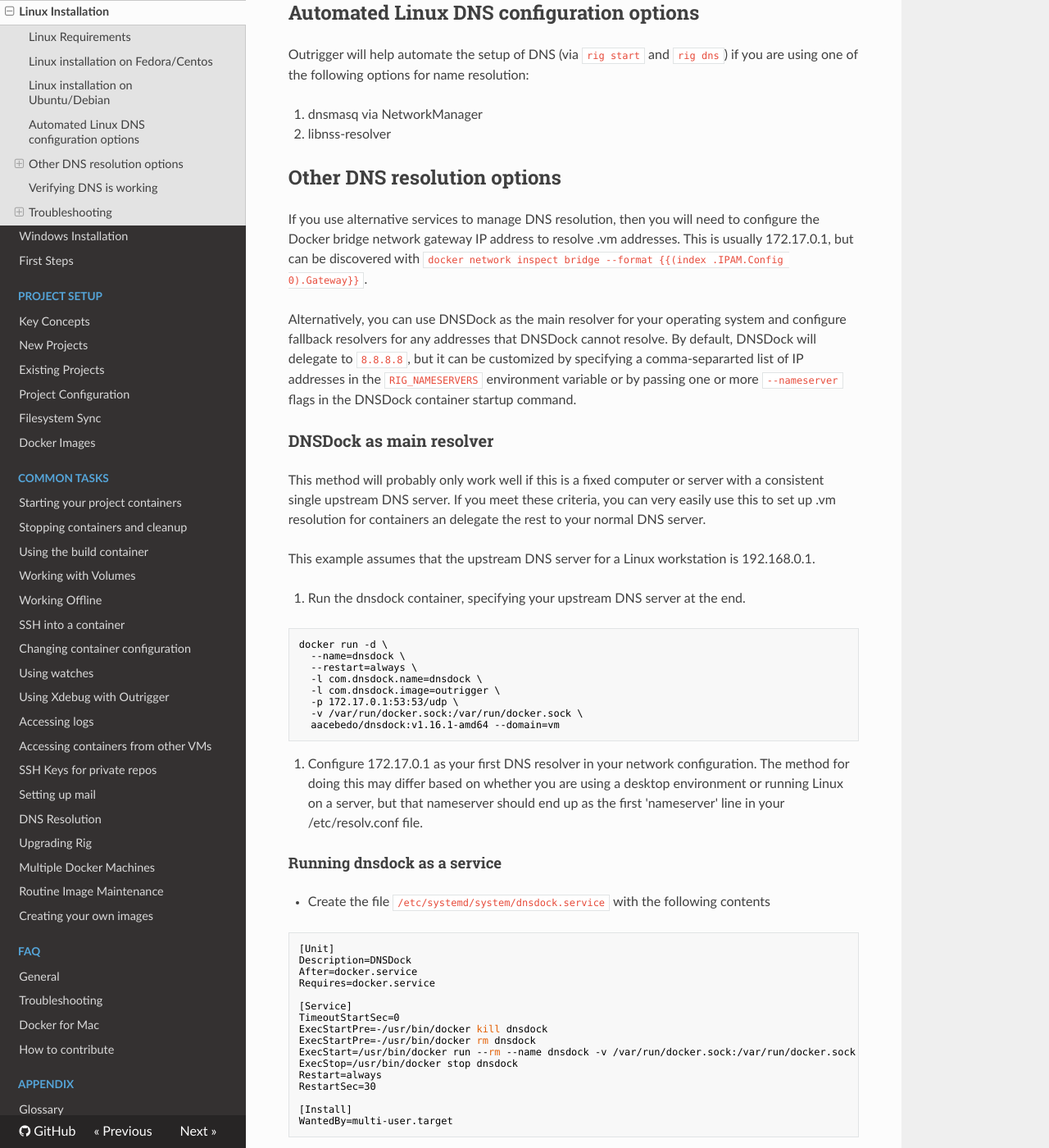
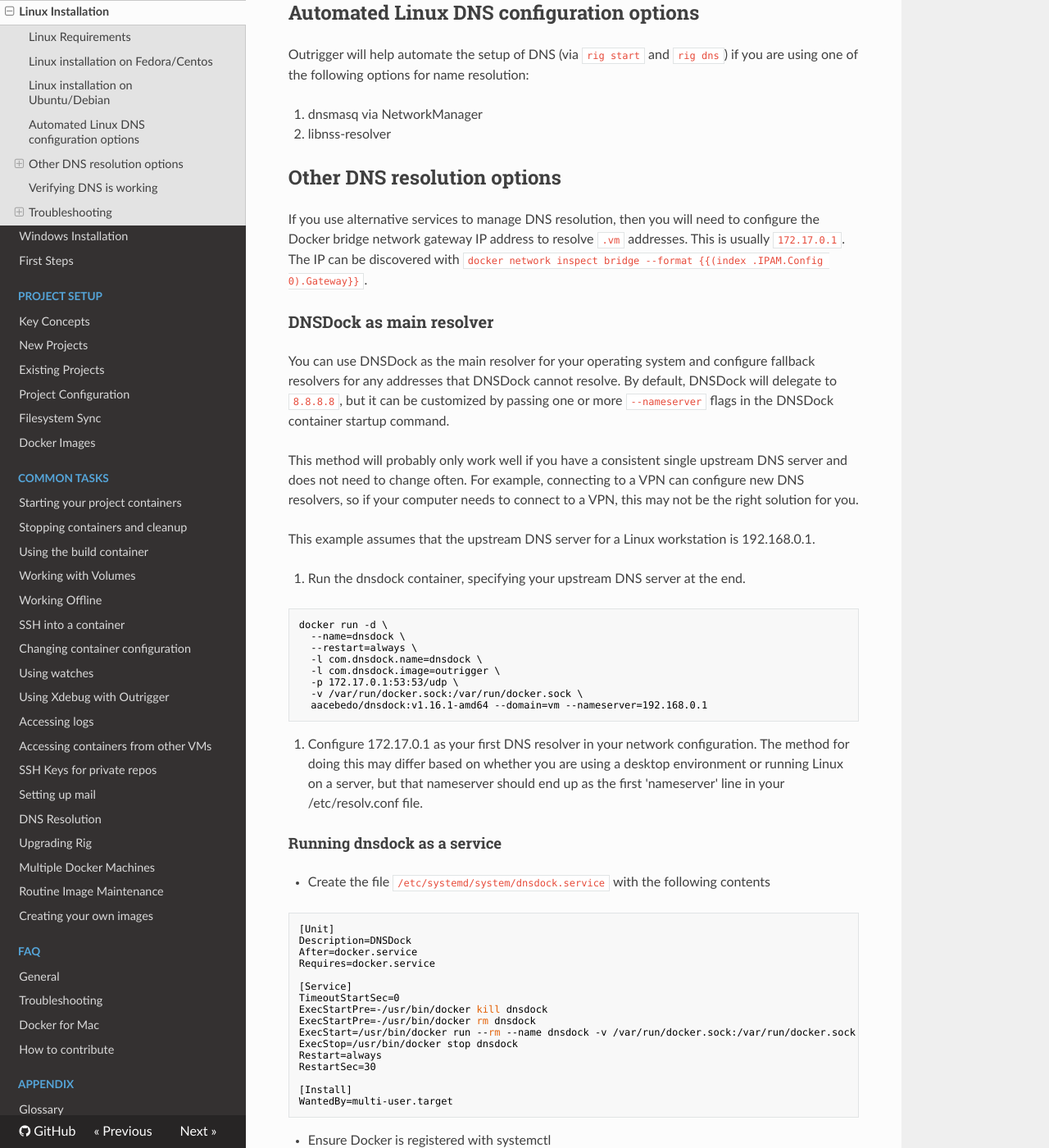
Before and after one commit to phase2/outrigger-docs, an MkDocs documentation site: the page built from docs/getting-started/linux-installation.md, in a window 1280 px wide and 1400 px high, scrolled down 1309 px. Shown: the whole window at 82% size. Built offline with MkDocs 1.6.1, drawn with Linux system fonts in a browser that asks for light colours; nearby versions of some CDN libraries; old or Windows-style settings are respelled for this version of MkDocs.

Commit message:
reworked dnsdock resolution

````diff
--- a/docs/getting-started/linux-installation.md
+++ b/docs/getting-started/linux-installation.md
@@ -58,20 +58,18 @@
 ## Other DNS resolution options
 
 If you use alternative services to manage DNS resolution, then you will need to configure the Docker
-bridge network gateway IP address to resolve .vm addresses. This is usually 172.17.0.1, but can be
+bridge network gateway IP address to resolve `.vm` addresses. This is usually `172.17.0.1`. The IP can be
 discovered with `docker network inspect bridge --format {{(index .IPAM.Config 0).Gateway}}`.
-
-Alternatively, you can use DNSDock as the main resolver for your operating system and configure
-fallback resolvers for any addresses that DNSDock cannot resolve. By default, DNSDock will delegate to
-`8.8.8.8`, but it can be customized by specifying a comma-separarted list of IP addresses in
-the `RIG_NAMESERVERS` environment variable or by passing one or more `--nameserver` flags in the
-DNSDock container startup command.
 
 ### DNSDock as main resolver
 
-This method will probably only work well if this is a fixed computer or server with a consistent single upstream DNS
-server. If you meet these criteria, you can very easily use this to set up .vm resolution for containers an delegate the
-rest to your normal DNS server.
+You can use DNSDock as the main resolver for your operating system and configure fallback resolvers
+for any addresses that DNSDock cannot resolve. By default, DNSDock will delegate to `8.8.8.8`, but
+it can be customized by passing one or more `--nameserver` flags in the DNSDock container startup command.
+
+This method will probably only work well if you have a consistent single upstream DNS server and does not
+need to change often. For example, connecting to a VPN can configure new DNS resolvers, so if your computer
+needs to connect to a VPN, this may not be the right solution for you.
 
 This example assumes that the upstream DNS server for a Linux workstation is 192.168.0.1.
 
@@ -85,7 +83,7 @@
   -l com.dnsdock.image=outrigger \
   -p 172.17.0.1:53:53/udp \
   -v /var/run/docker.sock:/var/run/docker.sock \
-  aacebedo/dnsdock:v1.16.1-amd64 --domain=vm
+  aacebedo/dnsdock:v1.16.1-amd64 --domain=vm --nameserver=192.168.0.1
 ```
 2. Configure 172.17.0.1 as your first DNS resolver in your network configuration. The method for doing this may differ
 based on whether you are using a desktop environment or running Linux on a server, but that nameserver should end up as
@@ -105,7 +103,7 @@
 TimeoutStartSec=0
 ExecStartPre=-/usr/bin/docker kill dnsdock
 ExecStartPre=-/usr/bin/docker rm dnsdock
-ExecStart=/usr/bin/docker run --rm --name dnsdock -v /var/run/docker.sock:/var/run/docker.sock -l com.dnsdock.name=dnsdock -l com.dnsdock.image=outrigger -p 172.17.0.1:53:53/udp aacebedo/dnsdock:v1.16.1-amd64  --domain=vm
+ExecStart=/usr/bin/docker run --rm --name dnsdock -v /var/run/docker.sock:/var/run/docker.sock -l com.dnsdock.name=dnsdock -l com.dnsdock.image=outrigger -p 172.17.0.1:53:53/udp aacebedo/dnsdock:v1.16.1-amd64 --domain=vm
 ExecStop=/usr/bin/docker stop dnsdock
 Restart=always
 RestartSec=30
````
